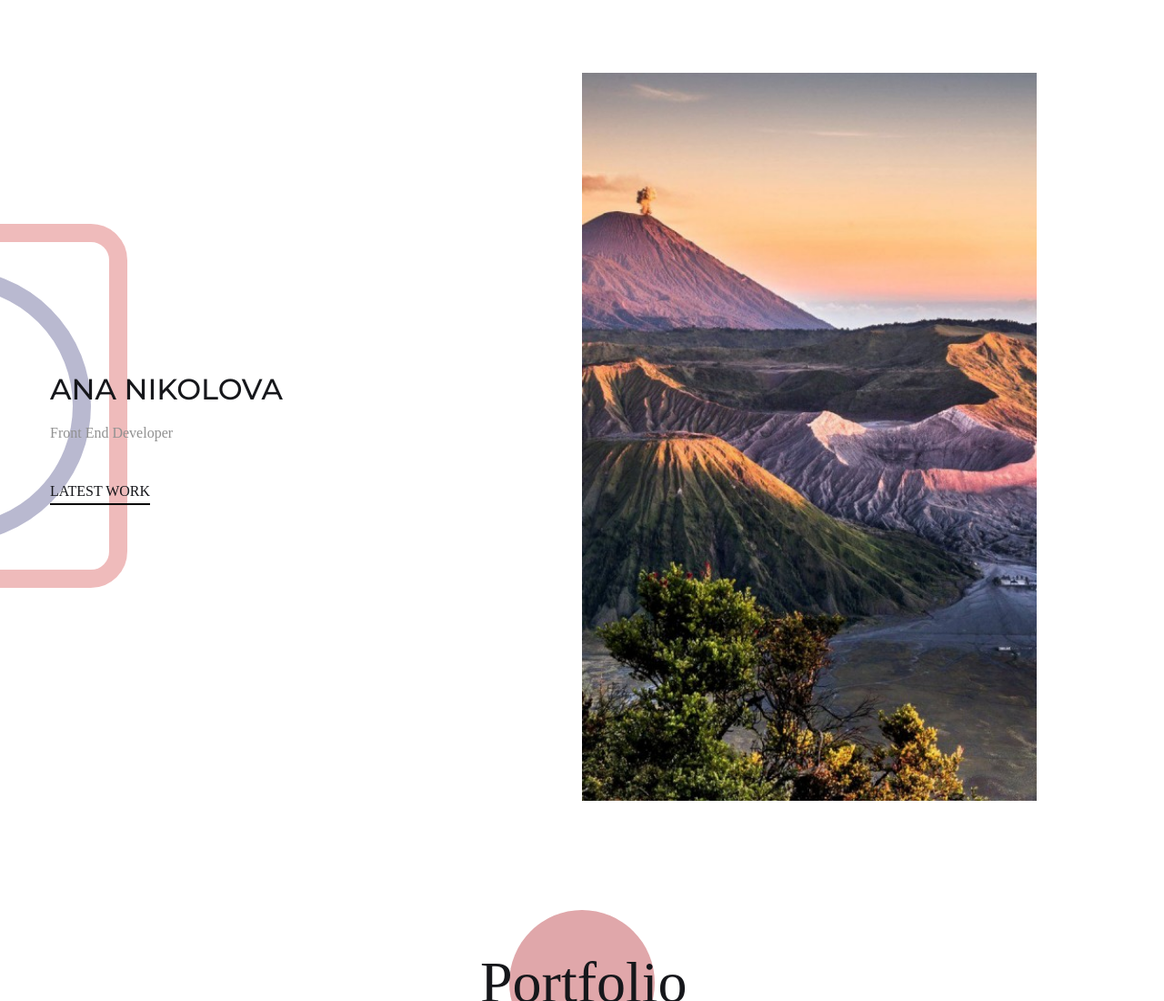
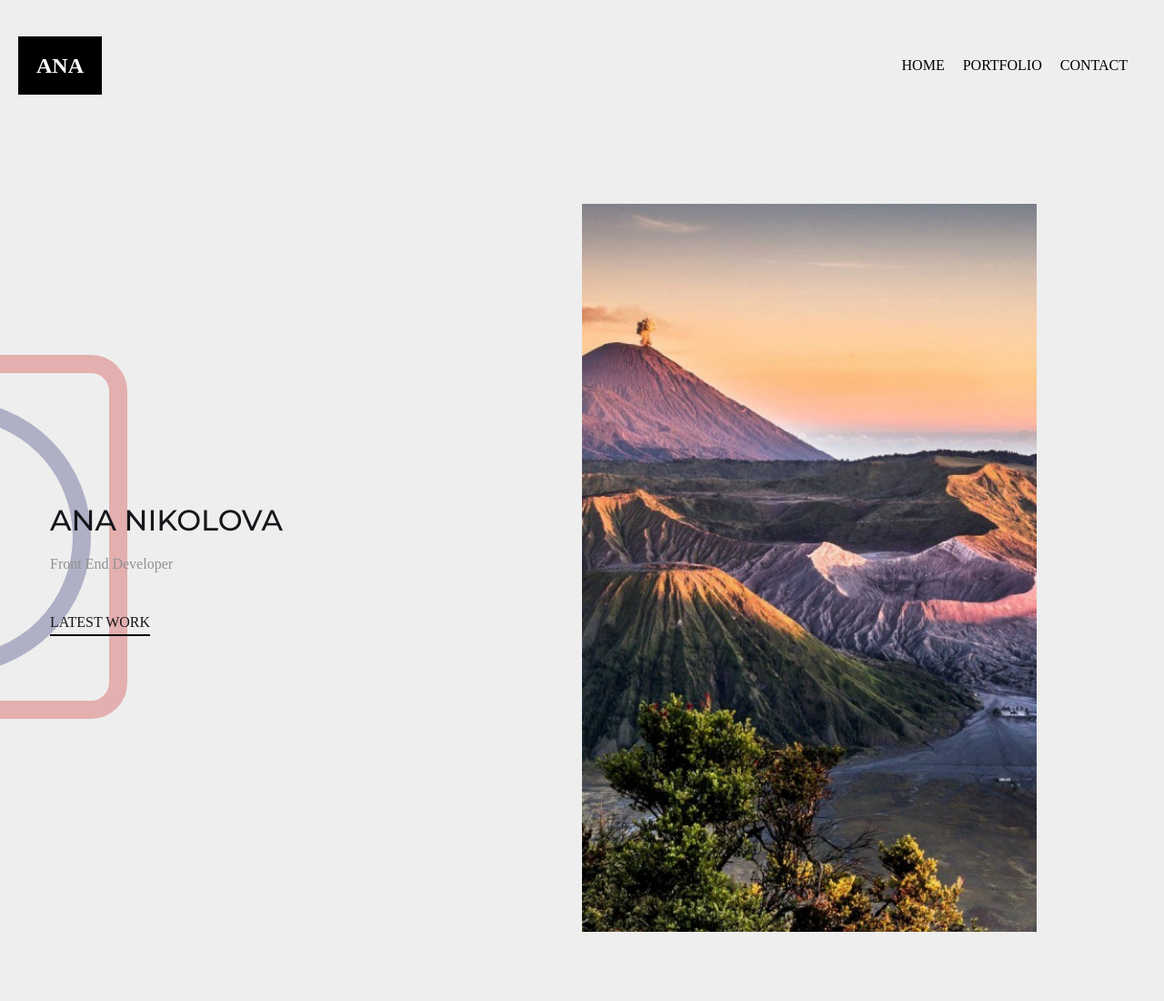
Before and after one commit to Analova/Portfolio, a plain HTML site: page index.html in a window 1280 px wide. Shown: the top 1100 px of the page at 91% size. Drawn offline with Linux system fonts and the light colour scheme.

Commit message:
working on the header

```diff
--- a/css/main.css
+++ b/css/main.css
@@ -9,3 +9,56 @@
     max-width: 1200px;
     margin: 0 auto;
 }
+
+body {
+
+    background: #eeeeee;
+}
+
+header {
+    display: flex;
+    padding: 40px 20px;
+    justify-content: space-between;
+}
+
+header .logo {
+    font-size: 1.5rem;
+    font-weight: 700;
+    text-transform: uppercase;
+    text-decoration: none;
+    background: black;
+    padding: 20px;
+    transition: all 1s ease-in-out;
+}
+
+header .logo:hover {
+    background: rgba(224, 167, 170, 0.5);
+}
+
+header .logo a {
+    color: white;
+    text-decoration: none;
+
+}
+
+
+header .header-menu {
+    display: flex;
+    font-size: 1rem;
+    text-transform: uppercase;
+    align-items: center;
+
+}
+
+header .header-menu a {
+    text-decoration: none;
+    margin-right: 20px;
+    color: black;
+    font-weight: 500;
+    transition: all 1s ease-in-out;
+}
+
+header .header-menu a:hover {
+    color: rgba(224, 167, 170, 0.5);
+
+}
--- a/index.html
+++ b/index.html
@@ -1,21 +1,33 @@
 <!DOCTYPE html>
 <html lang="en">
+
 <head>
   <meta charset="UTF-8" />
   <meta name="viewport" content="width=device-width, initial-scale=1.0" />
   <meta http-equiv="X-UA-Compatible" content="ie=edge" />
-    <link
-      rel="stylesheet"
-      href="https://use.fontawesome.com/releases/v5.2.0/css/all.css"
-      integrity="sha384-hWVjflwFxL6sNzntih27bfxkr27PmbbK/iSvJ+a4+0owXq79v+lsFkW54bOGbiDQ"
-      crossorigin="anonymous"
-    />
+  <link rel="stylesheet" href="https://use.fontawesome.com/releases/v5.2.0/css/all.css"
+    integrity="sha384-hWVjflwFxL6sNzntih27bfxkr27PmbbK/iSvJ+a4+0owXq79v+lsFkW54bOGbiDQ" crossorigin="anonymous" />
   <link rel="stylesheet" type="text/css" href="css/main.css" />
 
   <title>Document</title>
 </head>
 
 <body>
+  <header>
+
+    <div class="logo">
+      <a href="index.html" class="name">
+        Ana
+      </a>
+    </div>
+    <div class="header-menu">
+      <a href="index.html">Home</a>
+      <a href="index.html#work">Portfolio</a>
+      <a href="index.html#footer">Contact</a>
+
+    </div>
+
+  </header>
   <section id="top">
     <div class="container">
       <div class="info">
@@ -68,7 +80,7 @@
     </div>
   </section>
 
-    <footer>
+  <footer id="footer">
     <div class="social-container">
       <a href="#">
         <i class="fab fa-facebook-f"></i>
@@ -88,4 +100,5 @@
     <h6>Front End Developer</h6>
   </footer>
 </body>
+
 </html>
```
Lines whose indentation alone changed are shown as unchanged.
